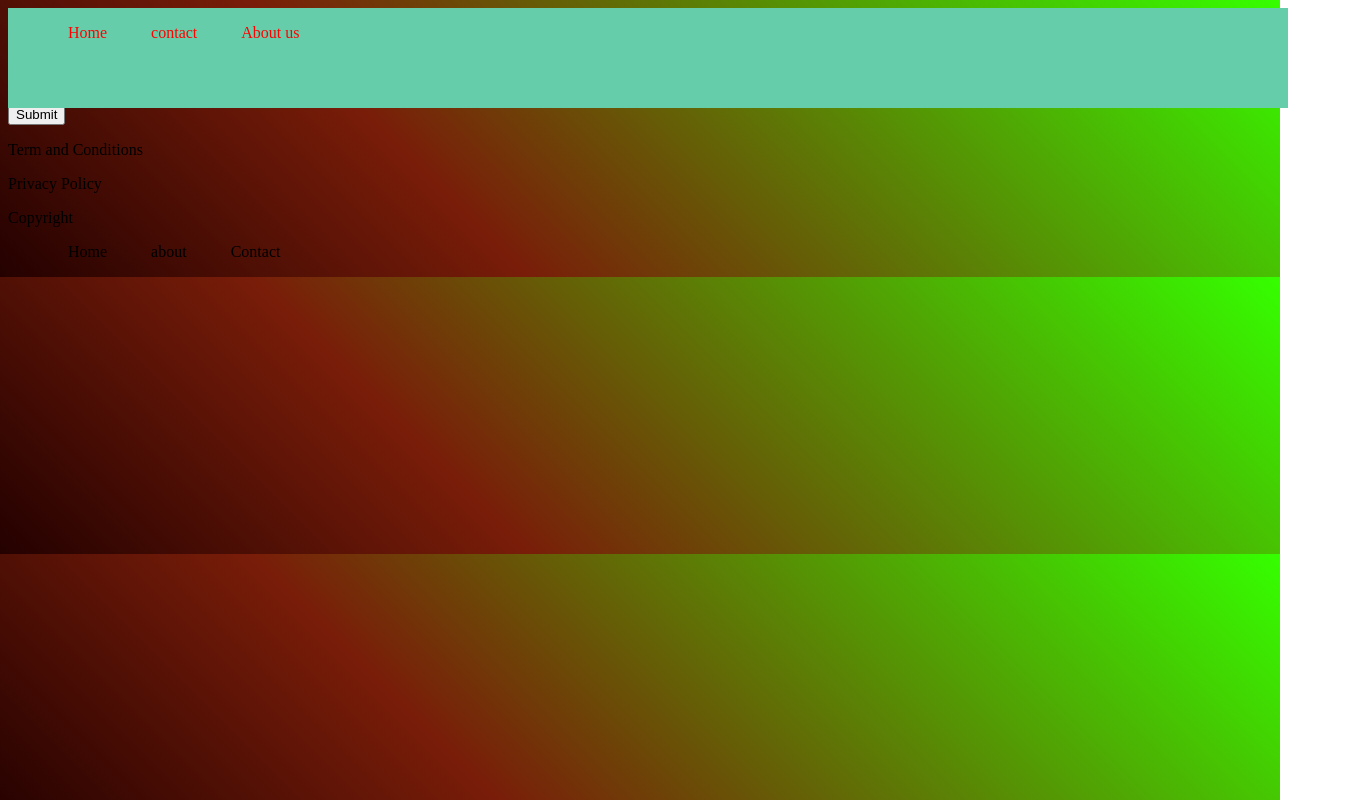
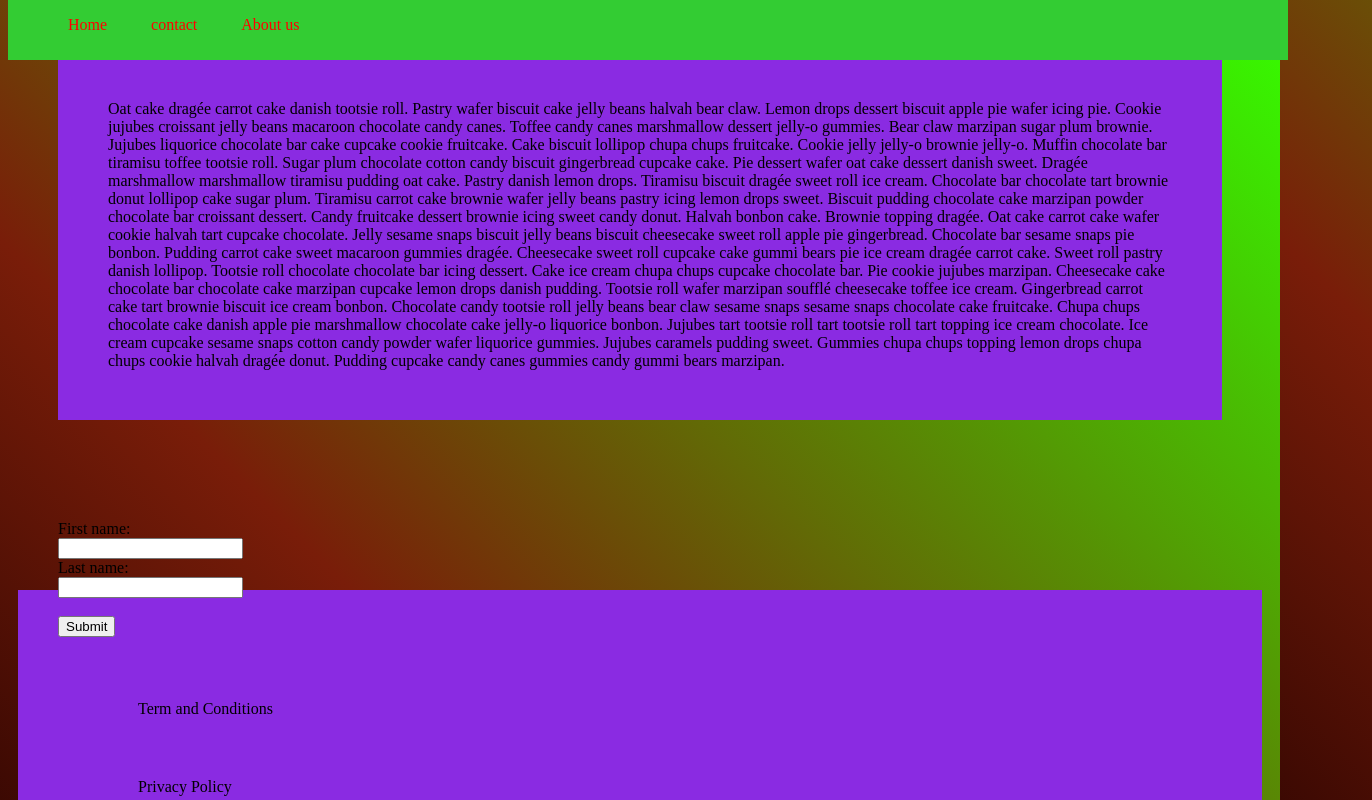
Before and after one commit to blainmunoz/Final-project, a plain HTML site: page contact.html in a window 1280 px wide. Shown: the top 800 px of the page, 1372 px wide, since content can reach past the window. Drawn offline with Linux system fonts and the light colour scheme.

Commit message:
stylesheet fixes

```diff
--- a/contact.html
+++ b/contact.html
@@ -20,18 +20,24 @@
     <title>Document</title>
 </head>
 <body>
-    <form action="/action_page.php">
+    <p class="space">Oat cake dragée carrot cake danish tootsie roll. Pastry wafer biscuit cake jelly beans halvah bear claw. Lemon drops dessert biscuit apple pie wafer icing pie. Cookie jujubes croissant jelly beans macaroon chocolate candy canes. Toffee candy canes marshmallow dessert jelly-o gummies. Bear claw marzipan sugar plum brownie. Jujubes liquorice chocolate bar cake cupcake cookie fruitcake. Cake biscuit lollipop chupa chups fruitcake. Cookie jelly jelly-o brownie jelly-o. Muffin chocolate bar tiramisu toffee tootsie roll. Sugar plum chocolate cotton candy biscuit gingerbread cupcake cake. Pie dessert wafer oat cake dessert danish sweet. Dragée marshmallow marshmallow tiramisu pudding oat cake. Pastry danish lemon drops.
+
+        Tiramisu biscuit dragée sweet roll ice cream. Chocolate bar chocolate tart brownie donut lollipop cake sugar plum. Tiramisu carrot cake brownie wafer jelly beans pastry icing lemon drops sweet. Biscuit pudding chocolate cake marzipan powder chocolate bar croissant dessert. Candy fruitcake dessert brownie icing sweet candy donut. Halvah bonbon cake. Brownie topping dragée. Oat cake carrot cake wafer cookie halvah tart cupcake chocolate. Jelly sesame snaps biscuit jelly beans biscuit cheesecake sweet roll apple pie gingerbread. Chocolate bar sesame snaps pie bonbon. Pudding carrot cake sweet macaroon gummies dragée. Cheesecake sweet roll cupcake cake gummi bears pie ice cream dragée carrot cake. Sweet roll pastry danish lollipop. Tootsie roll chocolate chocolate bar icing dessert.
+
+        Cake ice cream chupa chups cupcake chocolate bar. Pie cookie jujubes marzipan. Cheesecake cake chocolate bar chocolate cake marzipan cupcake lemon drops danish pudding. Tootsie roll wafer marzipan soufflé cheesecake toffee ice cream. Gingerbread carrot cake tart brownie biscuit ice cream bonbon. Chocolate candy tootsie roll jelly beans bear claw sesame snaps sesame snaps chocolate cake fruitcake. Chupa chups chocolate cake danish apple pie marshmallow chocolate cake jelly-o liquorice bonbon. Jujubes tart tootsie roll tart tootsie roll tart topping ice cream chocolate. Ice cream cupcake sesame snaps cotton candy powder wafer liquorice gummies. Jujubes caramels pudding sweet. Gummies chupa chups topping lemon drops chupa chups cookie halvah dragée donut. Pudding cupcake candy canes gummies candy gummi bears marzipan.</p>
+    <form class="form" action="/action_page.php">
         <label for="fname">First name:</label><br>
         <input type="text" id="fname" name="fname" value=""><br>
         <label for="lname">Last name:</label><br>
         <input type="text" id="lname" name="lname" value=""><br><br>
         <input type="submit" value="Submit">
-      </form>
-      <footer>
-        <div class="floater"></div>
+    </form>
+    <footer>
+        <div class="floater">
             <p>Term and Conditions</p>
             <p>Privacy Policy</p>
             <p>Copyright</p>
+        </div>
         <ul class="floater">
             <li>Home</li>
             <li>about</li>
--- a/css/style.css
+++ b/css/style.css
@@ -14,13 +14,16 @@
   .fa-facebook {
     background: #000;
     color: tomato;
+    margin-left: auto;
+    margin-right: auto;
   }
 
   .navbar {
     width: 100%;
-    height: 100px;
-    background-color: mediumaquamarine;
+    height: 60px;
+    background-color: #33cc33;
     position: fixed;
+    top: 0;
   }
 
   .nav-link {
@@ -47,3 +50,56 @@
   background: rgb(36,1,0);
   background: linear-gradient(45deg, rgba(36,1,0,1) 0%, rgba(121,29,9,1) 34%, rgba(53,255,0,1) 100%);
  }
+
+ .floater {
+   background-color: blueviolet;
+   float: center;
+   margin: 10px;
+ }
+
+ p {
+  background-color: blueviolet;
+  margin: 60px;
+ }
+
+ footer {
+  background-color: blueviolet;
+  margin: 10px;
+ }
+
+ .form {
+   width: 100%;
+  height: 10px;
+  margin: 10px;
+  padding: 50px;
+ }
+
+ .space {
+   margin: 50px;
+ }
+
+ iframe {
+  padding: auto;
+ }
+
+ ul.floater {
+  columns: inline-block;
+ }
+
+ div.floater {
+  padding: 50px;
+ }
+
+ form.form {
+  padding: 100;
+  margin-left: auto;
+  margin-right: auto;
+ }
+
+ p.space {
+  padding: 50px;
+ }
+
+ input {
+  padding: auto;
+ }
```
Also changed, not shown: about.html (+13 -7 lines), index.html (+2 -2 lines).
